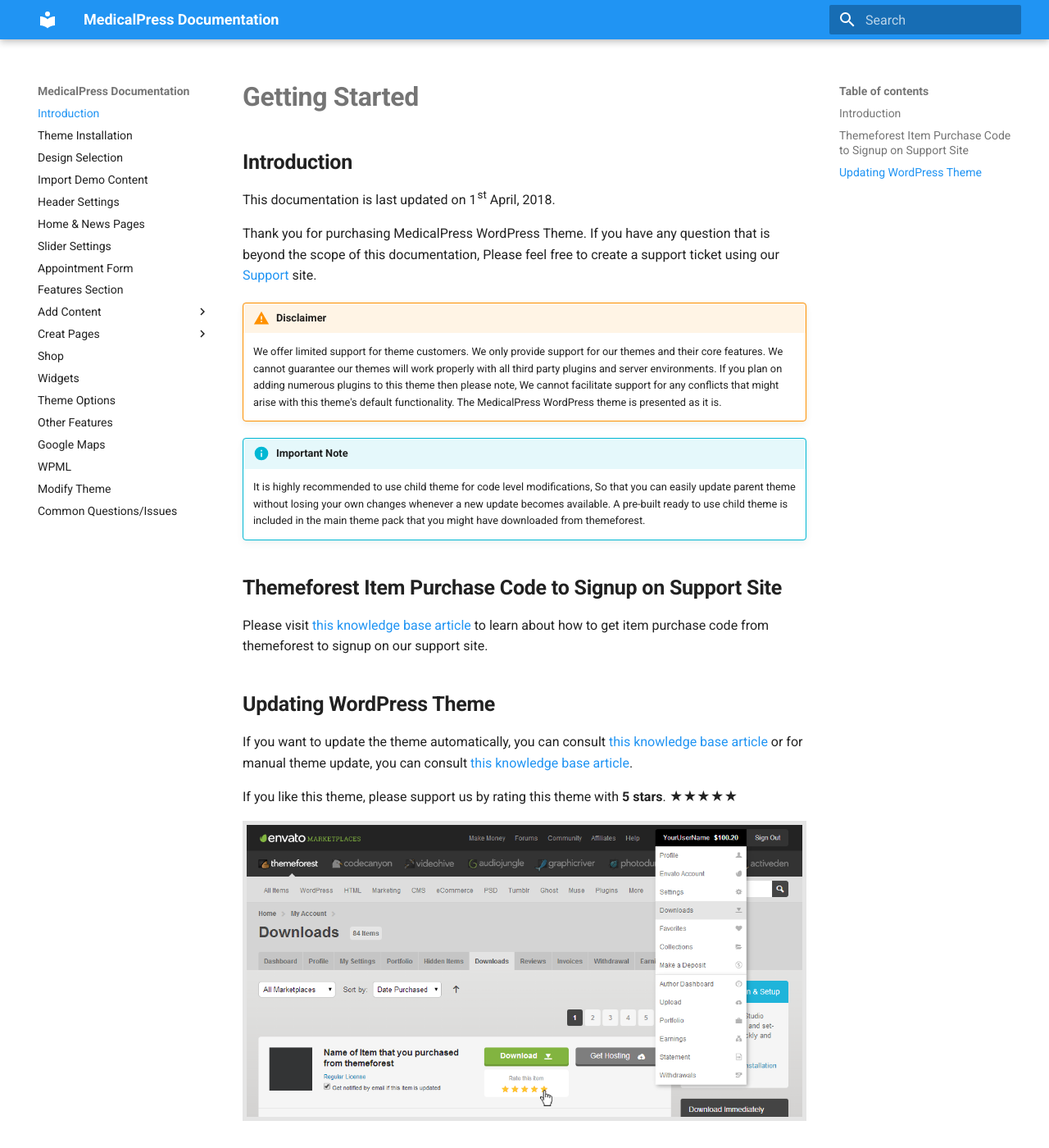
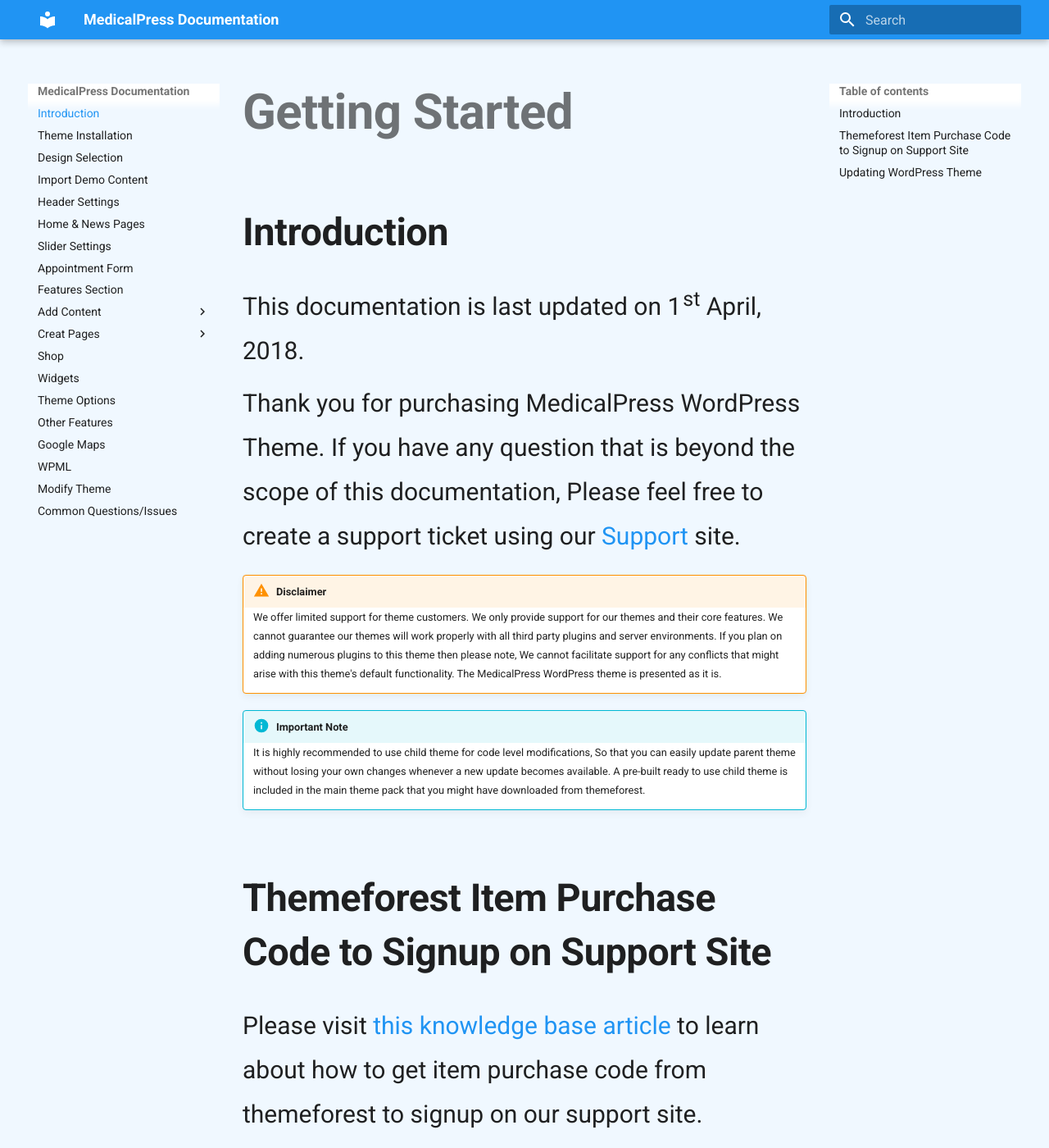
Before and after one commit to InspiryThemes/medicalpress-doc, an MkDocs documentation site: the page built from docs/index.md, in a window 1280 px wide and 1400 px high. Shown: the whole window at 82% size. Built offline with MkDocs 1.6.1 and Material for MkDocs 9.7.7, drawn with Linux system fonts in a browser that asks for light colours; old or Windows-style settings are respelled for this version of MkDocs.

Commit message:
Modified css styles

```diff
--- a/docs/css/extra.css
+++ b/docs/css/extra.css
@@ -1,3 +1,35 @@
+body {
+    background: aliceblue;
+}
+
+.md-typeset {
+    font-size: 1.5rem;
+    line-height: 1.8;
+}
+
+.md-content img {
+    display: block;
+    max-width: 100%;
+    height: auto;
+    margin-bottom: 20px;
+    margin-top: 20px;
+    border: 5px solid #e5e5e5;
+}
+
+.md-typeset h1,
+.md-typeset h2,
+.md-typeset h3 {
+    font-weight: 700;
+}
+
+.md-typeset blockquote,
+.md-typeset ol,
+.md-typeset p,
+.md-typeset ul {
+    margin-top: 0;
+    margin-bottom: 10px;
+}
+
 .no-bullets {
     list-style: none !important;
 }
@@ -9,7 +41,7 @@
 .md-typeset ol,
 .md-typeset ul {
     margin-left: 15px;
-    margin-bottom: 20px;
+    /*margin-bottom: 25px;*/
 }
 
 .md-typeset ol li ol,
@@ -35,28 +67,10 @@
     margin-bottom: 0;
 }
 
-.md-typeset li img {
-    margin-top: 20px;
-}
-
-.md-content img {
-    display: block;
-    max-width: 100%;
-    height: auto;
-    margin-bottom: 20px;
-    border: 5px solid #e5e5e5;
-}
-
-.md-typeset h1,
-.md-typeset h2,
-.md-typeset h3 {
-    font-weight: 700;
-}
-
 hr,
-.md-typeset hr{
+.md-typeset hr {
     margin-top: 50px;
-    margin-bottom: 30px;
+    margin-bottom: 25px;
     width: 100%;
     height: 2px;
     background: #e5e5e5;
```
